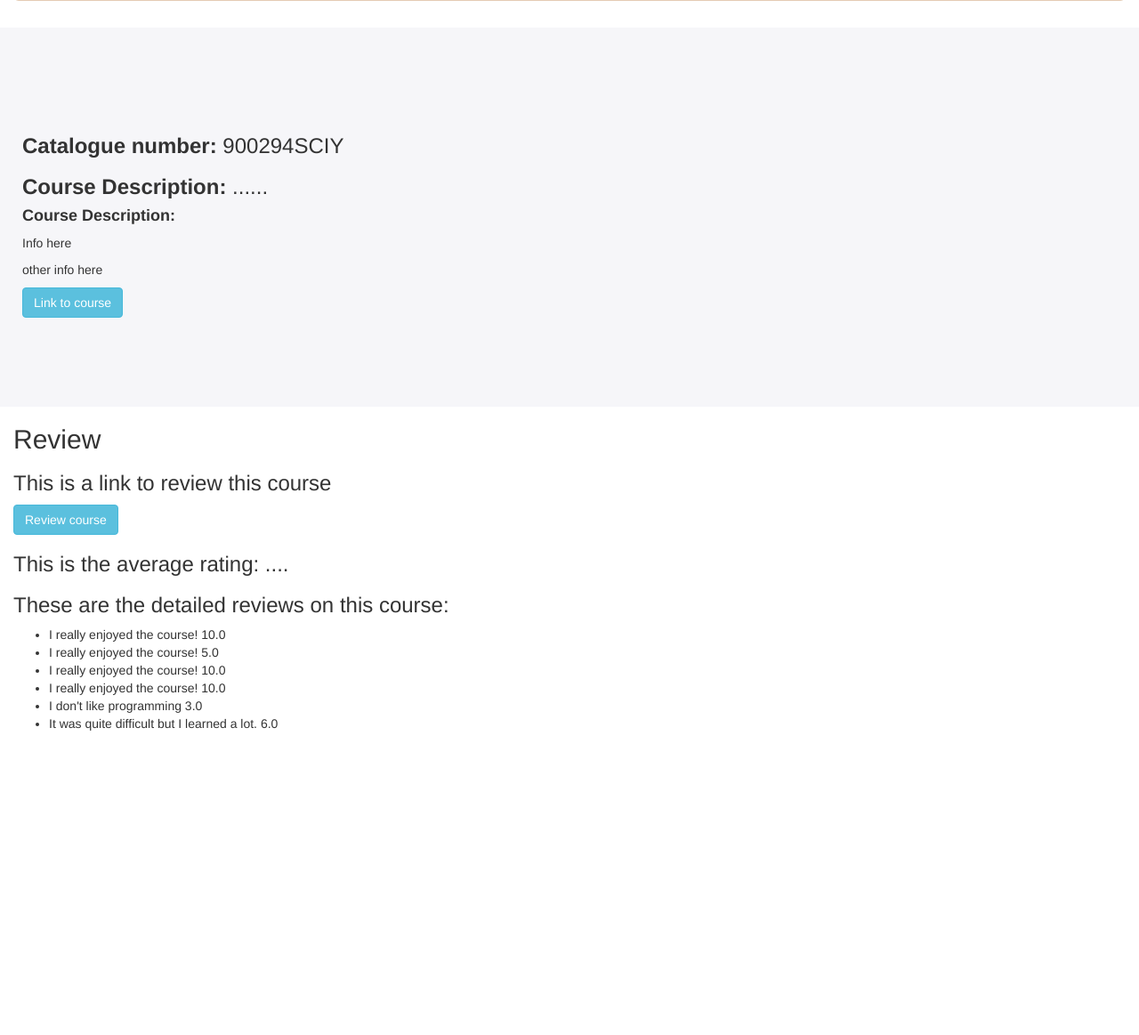
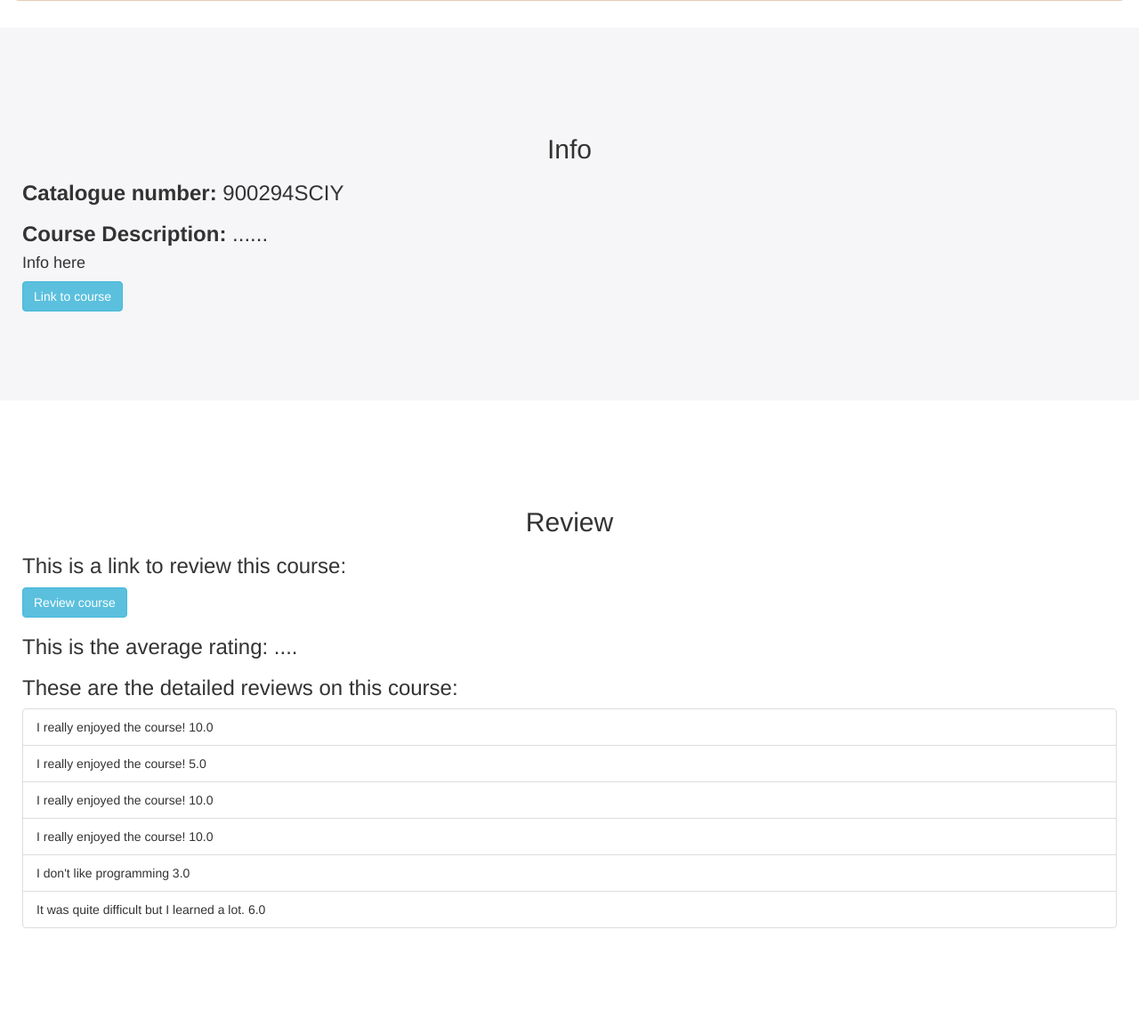
Before and after one commit to HanabiOno/AUCoursereview, a Django app: page /reviews/1/ in a window 1280 px wide. Shown: the part 415-1578 px from the top of the page at 89% size. Before the commit the page ends 1236 px from the top, so only its background shows below. Run offline with Django 3.2, Linux system fonts and the light colour scheme; data comes from the database, SQL or seed files in the repository; parts of the project's set-up code (start-up, migrations or seed data) failed here and were passed over; some libraries are stand-ins or nearby versions.

Commit message:
changed layout of course review page

```diff
--- a/mysite/reviews/templates/reviews/detail.html
+++ b/mysite/reviews/templates/reviews/detail.html
@@ -17,6 +17,10 @@ padding: 100px 25px;
 
 .bg-grey {
 background-color: #f6f6f9;
+padding: 100px 25px;
+}
+
+.bg-white{
 padding: 100px 25px;
 }
 
@@ -57,24 +61,22 @@ padding: 100px 25px;
   </div>
 
   <div class="container-fluid bg-grey">
+    <h2 class="text-center">Info</h2>
     <h3><strong>Catalogue number:</strong> {{ course.catalogue_nr }}</h3>
     <h3><strong>Course Description:</strong> ......</h3>
-    <h4><strong>Course Description:</strong></h4>
-    <p>Info here</p>
-    <p> other info here </p>
+    <h4>Info here</h4>
     <a href="https://studiegids.uva.nl/xmlpages/page/2019-2020/zoek-vak/vak/68254" class="btn btn-info" role="button">Link to course</a>
   </div>
 
 
-  <div class="container-fluid">
-    <h2>Review</h2>
-    <h3>This is a link to review this course</h3>
-    <a href="https://studiegids.uva.nl/xmlpages/page/2019-2020/zoek-vak/vak/68254" class="btn btn-info" role="button">Review course</a>
+  <div class="container-fluid bg-white">
+    <h2 class="text-center">Review</h2>
+    <h3>This is a link to review this course:</h3><a href="https://studiegids.uva.nl/xmlpages/page/2019-2020/zoek-vak/vak/68254" class="btn btn-info" role="button">Review course</a>
     <h3>This is the average rating: ....</h3>
     <h3>These are the detailed reviews on this course:</h3>
-    <ul>
+    <ul class="list-group">
       {% for review in course.review_set.all %}
-      <li>{{ review.comment }} {{review.rating}}</li>
+      <li class="list-group-item">{{ review.comment }} {{review.rating}}</li>
       {% endfor %}
     </ul>
 
--- a/mysite/reviews/templates/reviews/index.html
+++ b/mysite/reviews/templates/reviews/index.html
@@ -41,7 +41,7 @@
 
 <div class="container-fluid">
   <div class="jumbotron">
-      <h1 style="border: 4px solid black;">Course list</h1>
+      <h1 style="border: 4px solid black;">Course catalogue view</h1>
     </div>
 </div>
 
```
